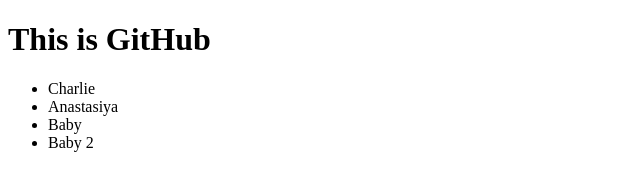
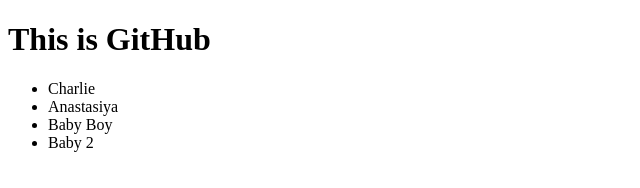
Before and after one commit to wellsDev/learnGitHub, a plain HTML site: page index.html in a window 1280 px wide. Shown: the full height of the page, 0-640 px from the left. Drawn offline with Linux system fonts and the light colour scheme.

Commit message:
changed li item

```diff
--- a/index.html
+++ b/index.html
@@ -9,7 +9,7 @@
     <ul>
       <li>Charlie</li>
       <li>Anastasiya</li>
-      <li>Baby</li>
+      <li>Baby Boy</li>
       <li>Baby 2</li>
     </ul>
   </body>
```
